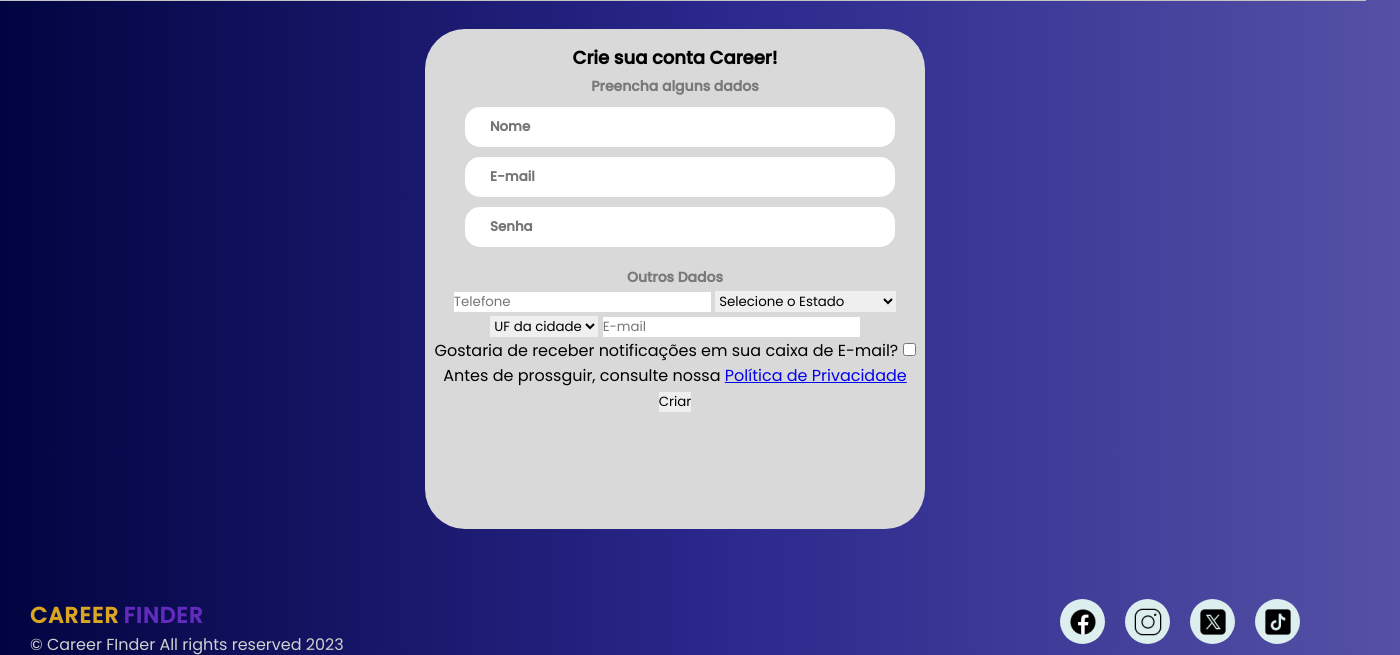
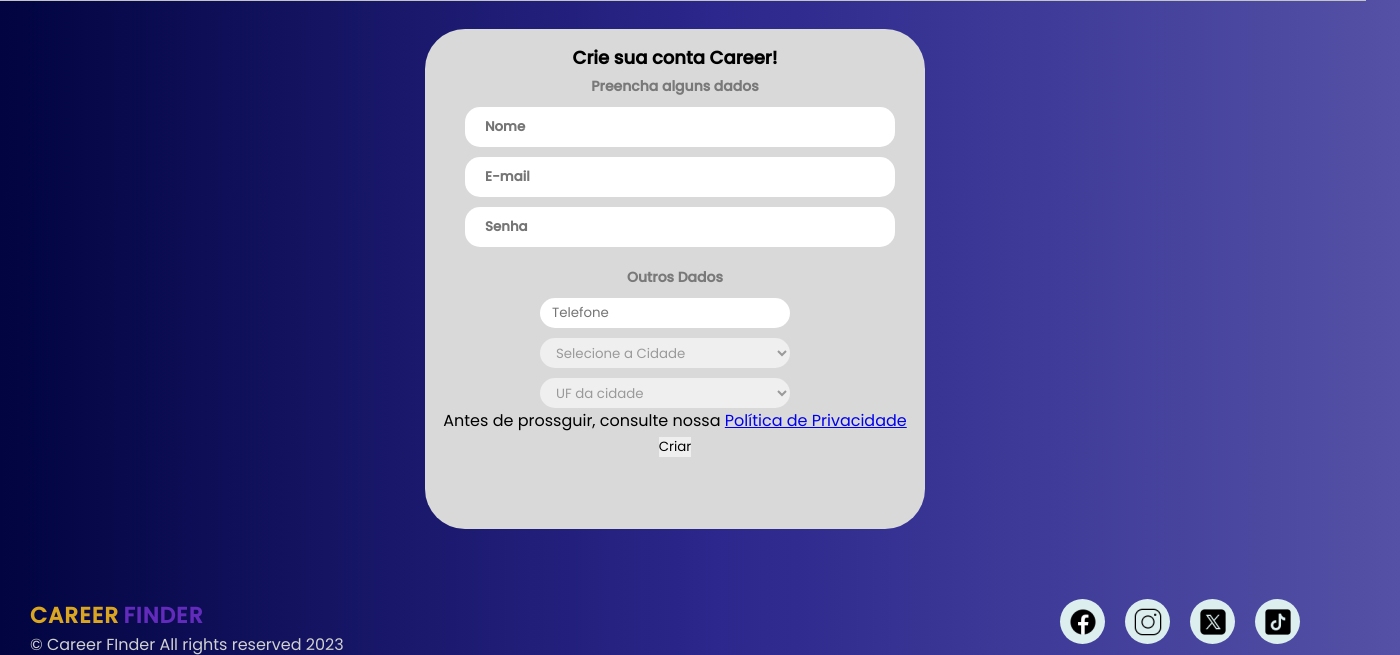
Before and after one commit to Nic-Lemes/career-finder, a PHP site: page /html/sign-up.html in a window 1400 px wide. Shown: the part 60-715 px from the top of the page. Run offline with PHP 8.4, Linux system fonts and the light colour scheme.

Commit message:
styling other datas

```diff
--- a/css/sign-up.css
+++ b/css/sign-up.css
@@ -127,12 +127,25 @@ a#sign-up.account {
   width: 430px;
   height: 40px;
   border-radius: 15px;
-  padding-left: 25px;
+  padding-left: 20px;
   margin-left: 10px;
   margin-top: 10px;
   font-weight: 700;
   color: #9a9a9a;
 }
+
+.inputs-others {
+  display: block;
+  width: 250px;
+  height: 30px;
+  border-radius: 20px;
+  margin-left: 110px;
+  margin-top: 10px;
+  padding-left: 12px;
+  color: #9a9a9a;
+}
+
+
 
 
 /********** FOOTER *********/
--- a/html/sign-up.html
+++ b/html/sign-up.html
@@ -72,14 +72,14 @@
             required
           />
 
-          <select name="cidade">
-            <option value="estado">Selecione o Estado</option>
+          <select name="cidade" class="inputs-others">
+            <option value="estado" >Selecione a Cidade</option>
             <option value="americana">Americana</option>
             <option value="sbo">Santa Bárbara do Oeste</option>
         </select>
-        <br>
 
-        <select name="uf">
+
+        <select name="uf" class="inputs-others">
           <option value="UF-cidades">UF da cidade</option>
           <option value="AC">AC</option>
           <option value="AL">AL</option>
@@ -110,15 +110,6 @@
           <option value="TO">TO</option>
       </select>
 
-          <input
-            type="email"
-            id="email"
-            name="email"
-            placeholder="E-mail"
-            required
-          />
-
-          <p>Gostaria de receber notificações em sua caixa de E-mail? <input type="checkbox" name="chekcbox-sign-in" id="checkbox"></p>
           <p>Antes de prossguir, consulte nossa <a href="#">Política de Privacidade</a></p>
 
           <input type="button" value="Criar">
```
Also changed, not shown: assets/arrow-down.png (added).
